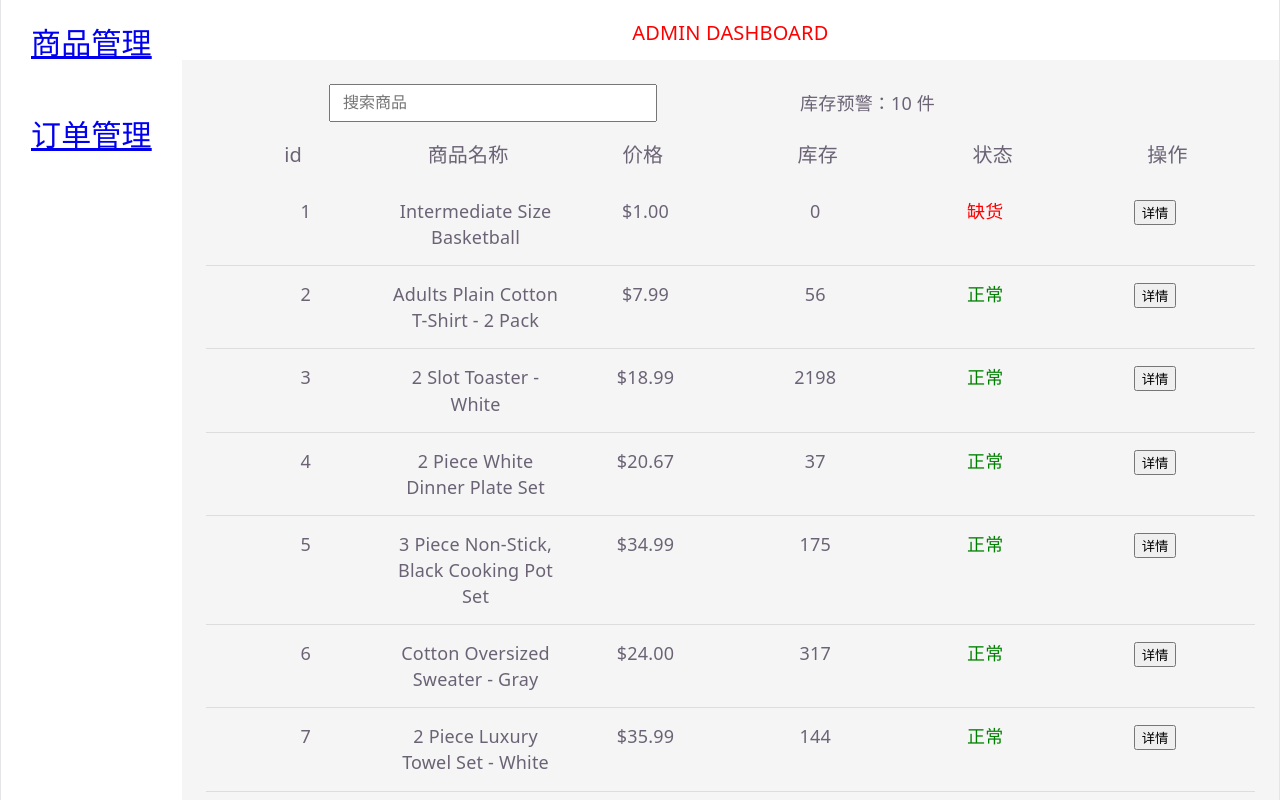
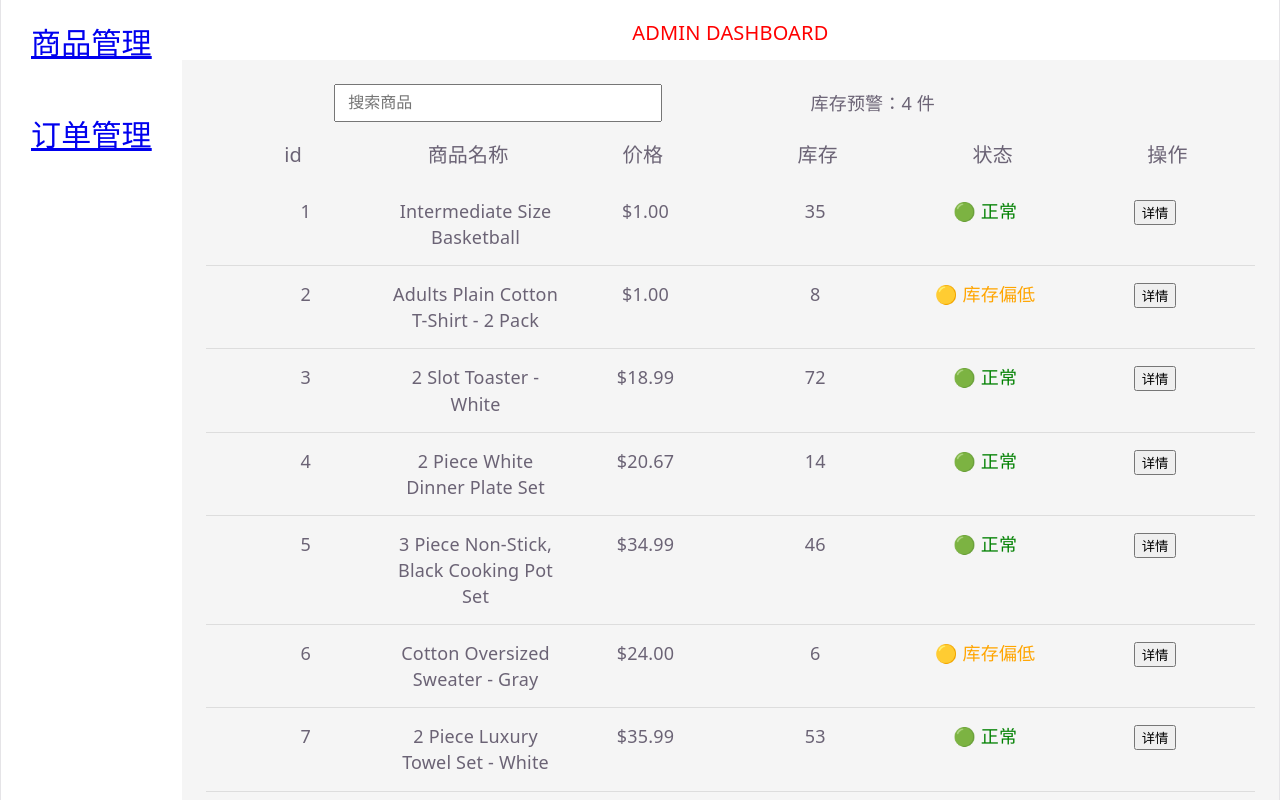
Before and after one commit to R1Kka1/admin-dashboard, a React (Vite) app: page /admin/products in a window 1280 px wide. Built offline with nearby package versions, Linux system fonts and the light colour scheme; data requests are answered from the project's data file; sample sign-in values are in the browser's storage.

Commit message:
修改库存字段bug并美化库存预警

```diff
--- a/db.json
+++ b/db.json
@@ -6,9 +6,10 @@
       "name": "Intermediate Size Basketball",
       "rating": {
         "stars": 4,
-        "count": 0
+        "count": 131
       },
       "priceCents": 100,
+      "stock": 35,
       "keywords": [
         "sports",
         "basketballs"
@@ -22,7 +23,8 @@
         "stars": 4.5,
         "count": 56
       },
-      "priceCents": 799,
+      "priceCents": 100,
+      "stock": 8,
       "keywords": [
         "tshirts",
         "apparel",
@@ -38,6 +40,7 @@
         "count": 2198
       },
       "priceCents": 1899,
+      "stock": 72,
       "keywords": [
         "toaster",
         "kitchen",
@@ -53,6 +56,7 @@
         "count": 37
       },
       "priceCents": 2067,
+      "stock": 14,
       "keywords": [
         "plates",
         "kitchen",
@@ -68,6 +72,7 @@
         "count": 175
       },
       "priceCents": 3499,
+      "stock": 46,
       "keywords": [
         "kitchen",
         "cookware"
@@ -82,6 +87,7 @@
         "count": 317
       },
       "priceCents": 2400,
+      "stock": 6,
       "keywords": [
         "sweaters",
         "apparel"
@@ -96,6 +102,7 @@
         "count": 144
       },
       "priceCents": 3599,
+      "stock": 53,
       "keywords": [
         "bathroom",
         "washroom",
@@ -113,6 +120,7 @@
         "count": 99
       },
       "priceCents": 2374,
+      "stock": 91,
       "keywords": [
         "kleenex",
         "tissues",
@@ -129,6 +137,7 @@
         "count": 235
       },
       "priceCents": 2970,
+      "stock": 19,
       "keywords": [
         "robe",
         "swimsuit",
@@ -146,6 +155,7 @@
         "count": 2286
       },
       "priceCents": 5300,
+      "stock": 4,
       "keywords": [
         "womens",
         "shoes",
@@ -709,6 +719,18 @@
       },
       "keywords": [],
       "id": "t_Q38Yu1LrI"
+    },
+    {
+      "name": "textnew",
+      "priceCents": 100,
+      "image": "images/products/women-striped-beach-dress.jpg",
+      "rating": {
+        "stars": 0,
+        "count": 0
+      },
+      "stock": 1,
+      "keywords": [],
+      "id": "k_OzK2nH-CE"
     }
   ],
   "users": [
@@ -1568,6 +1590,38 @@
       "detail": "库存：131 -> 库存：0",
       "createdAt": "2026-08-08T01:30:29.353Z",
       "id": "y-0CUSHgIGA"
+    },
+    {
+      "operator": "admin",
+      "action": "修改库存",
+      "target": "Adults Plain Cotton T-Shirt - 2 Pack",
+      "detail": "库存：8 -> 库存：9",
+      "createdAt": "2026-08-08T01:45:51.377Z",
+      "id": "osdgN-RQ9KU"
+    },
+    {
+      "operator": "admin",
+      "action": "修改库存",
+      "target": "Adults Plain Cotton T-Shirt - 2 Pack",
+      "detail": "库存：9 -> 库存：8",
+      "createdAt": "2026-08-08T01:45:53.873Z",
+      "id": "r2UnMYzr3RY"
+    },
+    {
+      "operator": "admin",
+      "action": "修改价格",
+      "target": "Adults Plain Cotton T-Shirt - 2 Pack",
+      "detail": "$7.99 -> $1.00",
+      "createdAt": "2026-08-08T01:45:56.315Z",
+      "id": "zHyfa9-FegU"
+    },
+    {
+      "operator": "admin",
+      "action": "新增商品",
+      "target": "textnew",
+      "detail": "新增商品，价格$1.00，库存1",
+      "createdAt": "2026-08-08T01:47:03.418Z",
+      "id": "PG7Q-ombK1Q"
     }
   ],
   "$schema": "./node_modules/json-server/schema.json"
--- a/src/components/AddProductModal.jsx
+++ b/src/components/AddProductModal.jsx
@@ -26,9 +26,9 @@ export function AddProductModal({ close, loadProducts,showToast}) {
             image: "images/products/women-striped-beach-dress.jpg",
             rating: {
                 stars: 0,
-                count: Number(newProductStock)
+                count: 0
             },
-
+            stock: Number(newProductStock),
             keywords: []
         };
         try {
--- a/src/components/ChangeStockModal.jsx
+++ b/src/components/ChangeStockModal.jsx
@@ -6,7 +6,7 @@ import { patchObject } from '../api/api';
 export function ChangeStockModal({product,close,loadProducts,showToast}){
     const [newStock,setNewStock] = useState(1);
 
-    const oldStock = product.rating.count;
+    const oldStock = product.stock;
 
     async function handleAdd() {
 
@@ -18,10 +18,7 @@ export function ChangeStockModal({product,close,loadProducts,showToast}){
             await patchObject(
                 `/products/${product.id}`,
                 {
-                    rating: {
-                        ...product.rating,
-                        count: product.rating.count + Number(newStock)
-                    }
+                    stock: product.stock+ Number(newStock)
                 }
             );
             addLog({
@@ -38,7 +35,7 @@ export function ChangeStockModal({product,close,loadProducts,showToast}){
         }
     }
     async function handleReduce() {
-        if(newStock<=0 || newStock > product.rating.count){
+        if(newStock<=0 || newStock > product.stock){
             showToast("❌库存修改失败");
             return;
         }
@@ -46,10 +43,7 @@ export function ChangeStockModal({product,close,loadProducts,showToast}){
             await patchObject(
                 `/products/${product.id}`,
                 {
-                    rating: {
-                        ...product.rating,
-                        count: product.rating.count - Number(newStock)
-                    }
+                    stock: product.stock - Number(newStock)
                 }
             );
             await addLog({
@@ -77,7 +71,7 @@ export function ChangeStockModal({product,close,loadProducts,showToast}){
                 </div>
                 <div className="product-edit-contentDetails">
                     <div>商品名称:{product.name}</div>
-                    <div>商品库存:{product.rating.count}</div>
+                    <div>商品库存:{product.stock}</div>
                     <input type="number"className="product-edit-Input" placeholder="输入数量"
                         value={newStock}
                         onChange={(e) => setNewStock(Number(e.target.value))}
--- a/src/components/ProductDetails.jsx
+++ b/src/components/ProductDetails.jsx
@@ -42,7 +42,7 @@ export function ProductDetails({ product, close, loadProducts, setSelectProduct,
                         <div>商品ID:{product.id}</div>
                         <div>商品名称:{product.name}</div>
                         <div>商品价格:{formatCurrency(product.priceCents)}</div>
-                        <div>商品库存:{product.rating.count}</div>
+                        <div>商品库存:{product.stock}</div>
                     </div>
                 </div>
                 <div className="cudrBtnsOnDetail">
--- a/src/pages/Products.jsx
+++ b/src/pages/Products.jsx
@@ -64,7 +64,7 @@ export function Products() {
         return product.name.toLowerCase().includes(keyword.toLowerCase());
     });
     const warningProducts = products.filter((product) => {
-        return product.rating.count < 10;
+        return product.stock < 10;
     });
 
     if(loading){
@@ -109,14 +109,14 @@ export function Products() {
                                 <div>{idCount++}</div>
                                 <div>{product.name}</div>
                                 <div>{formatCurrency(product.priceCents)}</div>
-                                <div>{product.rating.count}</div>
+                                <div>{product.stock}</div>
                                 <div>
-                                    {product.rating.count === 0 ? (
-                                        <span className="out">缺货</span>
-                                    ) : product.rating.count < 10 ? (
-                                        <span className="warning">库存不足</span>
+                                    {product.stock === 0 ? (
+                                        <span className="out">🔴 缺货</span>
+                                    ) : product.stock < 10 ? (
+                                        <span className="warning">🟡 库存偏低</span>
                                     ) : (
-                                        <span className="normal">正常</span>
+                                        <span className="normal">🟢 正常</span>
                                     )}
                                 </div>
                                 <div>
```
